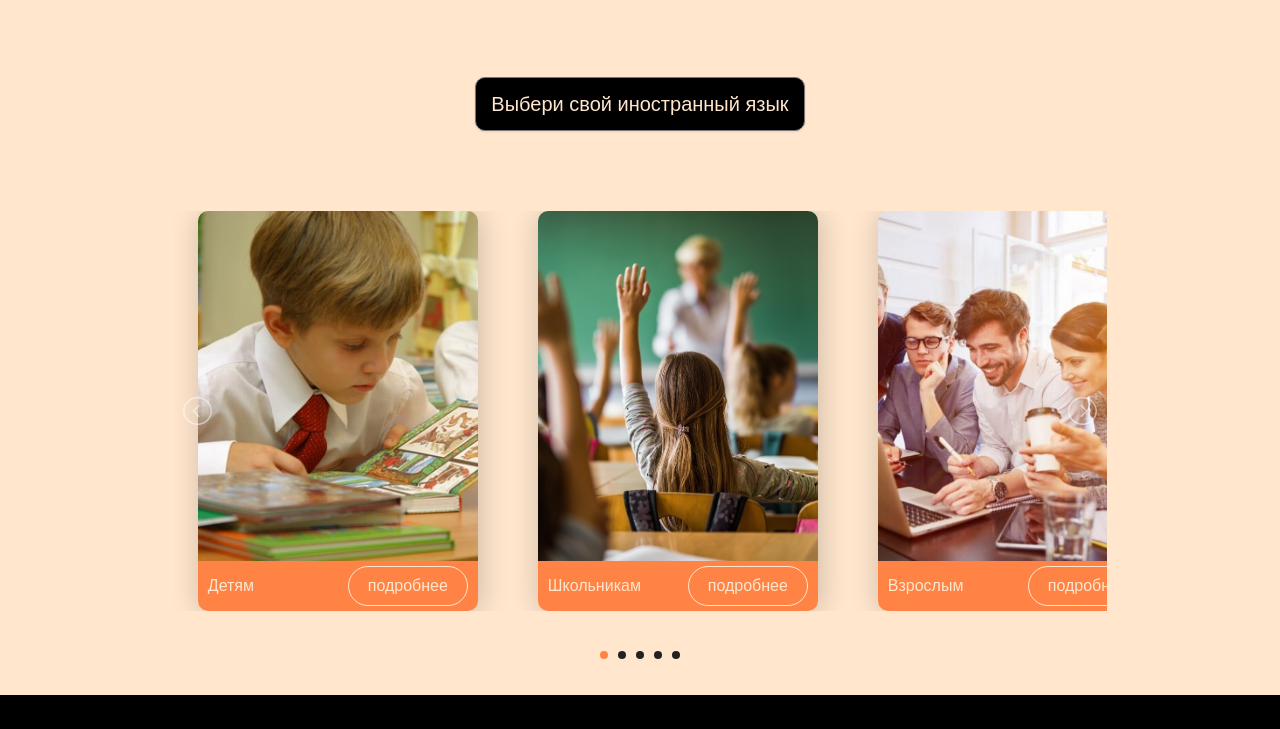
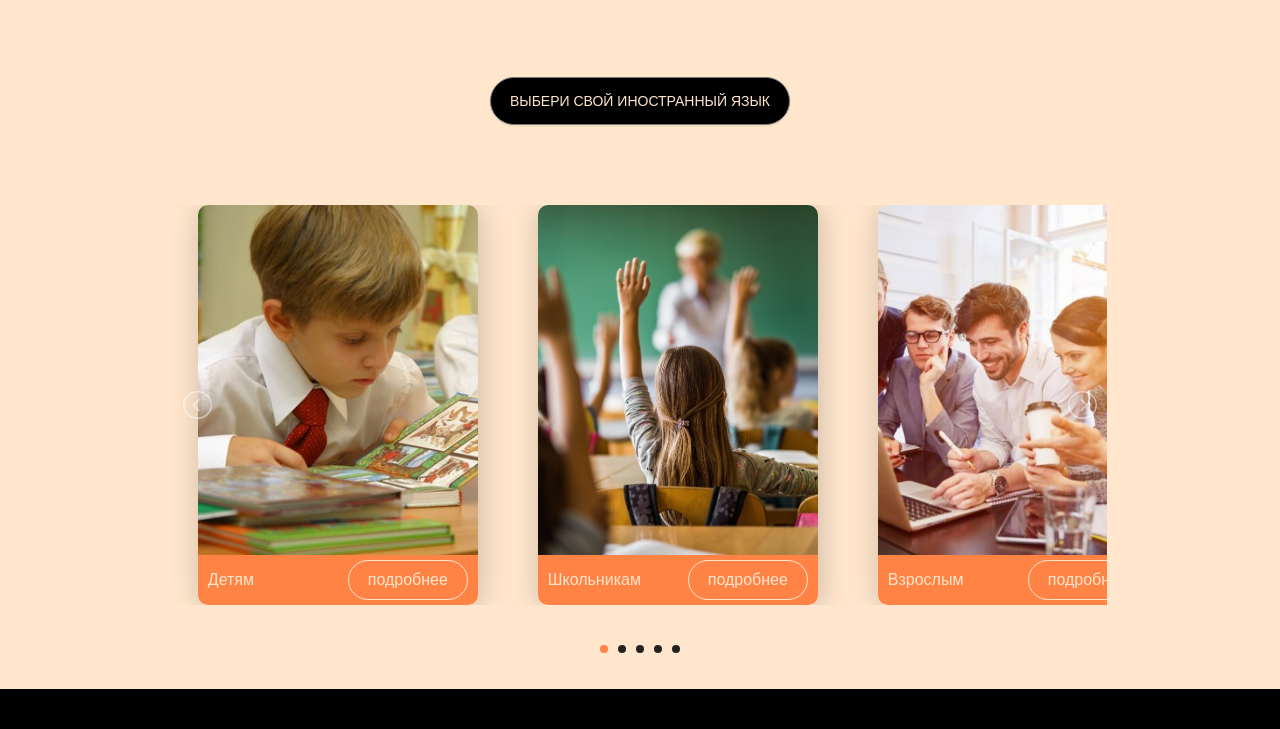
Before and after one commit to YuliyaHit/Konrad-Duden-Schule, a plain HTML site: page index.html in a window 1280 px wide. Shown: the part 1586-2315 px from the top of the page. Drawn offline with nearby package versions, Linux system fonts and the light colour scheme.

Commit message:
batton select 2

```diff
--- a/css/style.css
+++ b/css/style.css
@@ -156,9 +156,10 @@ body {
 #select-language {
     display: block;
     outline: none;
-    font-size: 20px;
+    font-size: 14px;
     font-family: 'Rubik', sans-serif;
-    background: transparent;
+    text-transform: uppercase;
+    width: 300px;
     text-align: center;
     padding: 15px;
     box-sizing: border-box;
@@ -168,7 +169,7 @@ body {
     color: #ffe6cd;
     /*border: 3px solid #ff8345;*/
     box-shadow: 0 1px 0 1px rgba(0,0,0,.04);
-    border-radius: .5em;
+    border-radius: 25px;
     -moz-appearance: none;
     -webkit-appearance: none;
     appearance: none;
```
